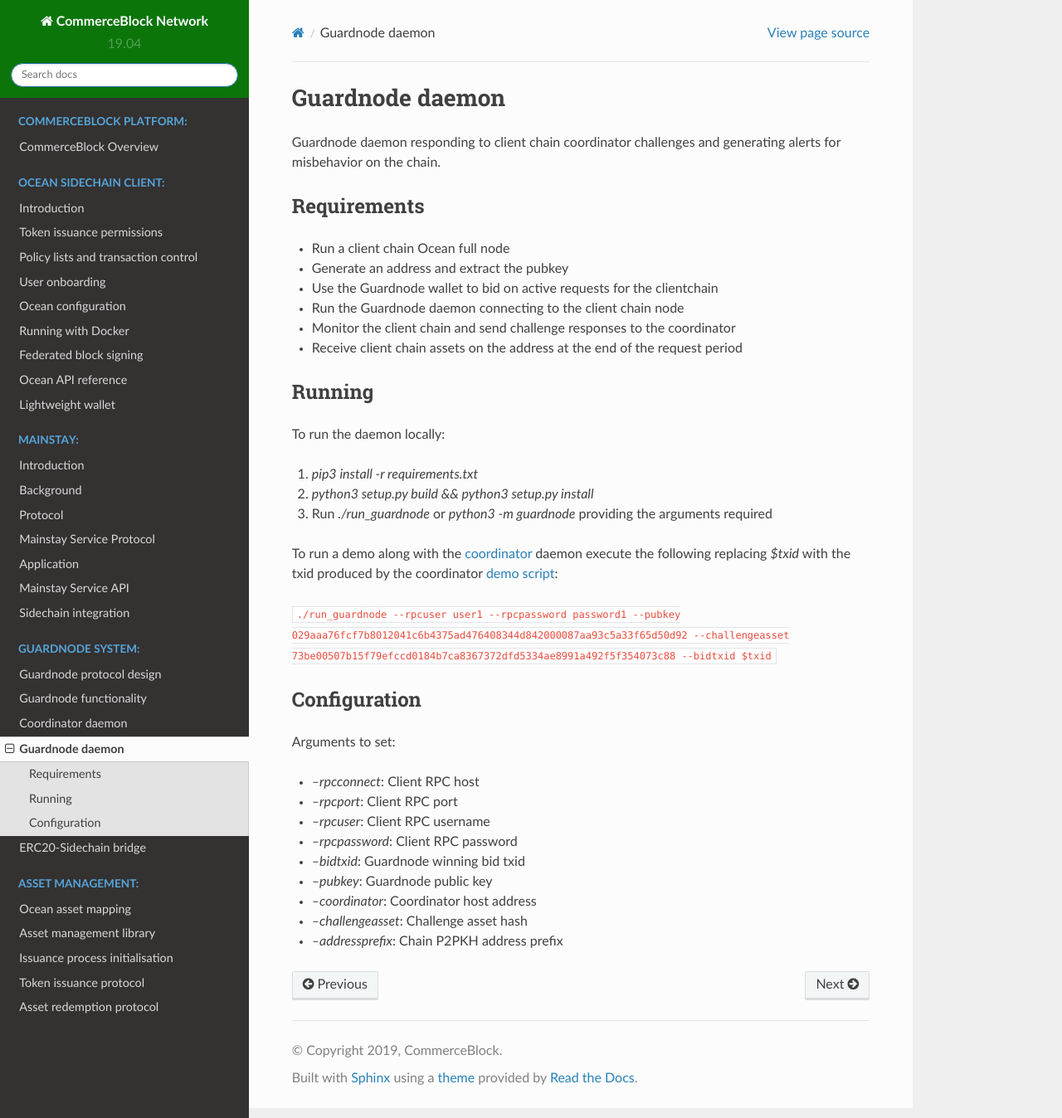
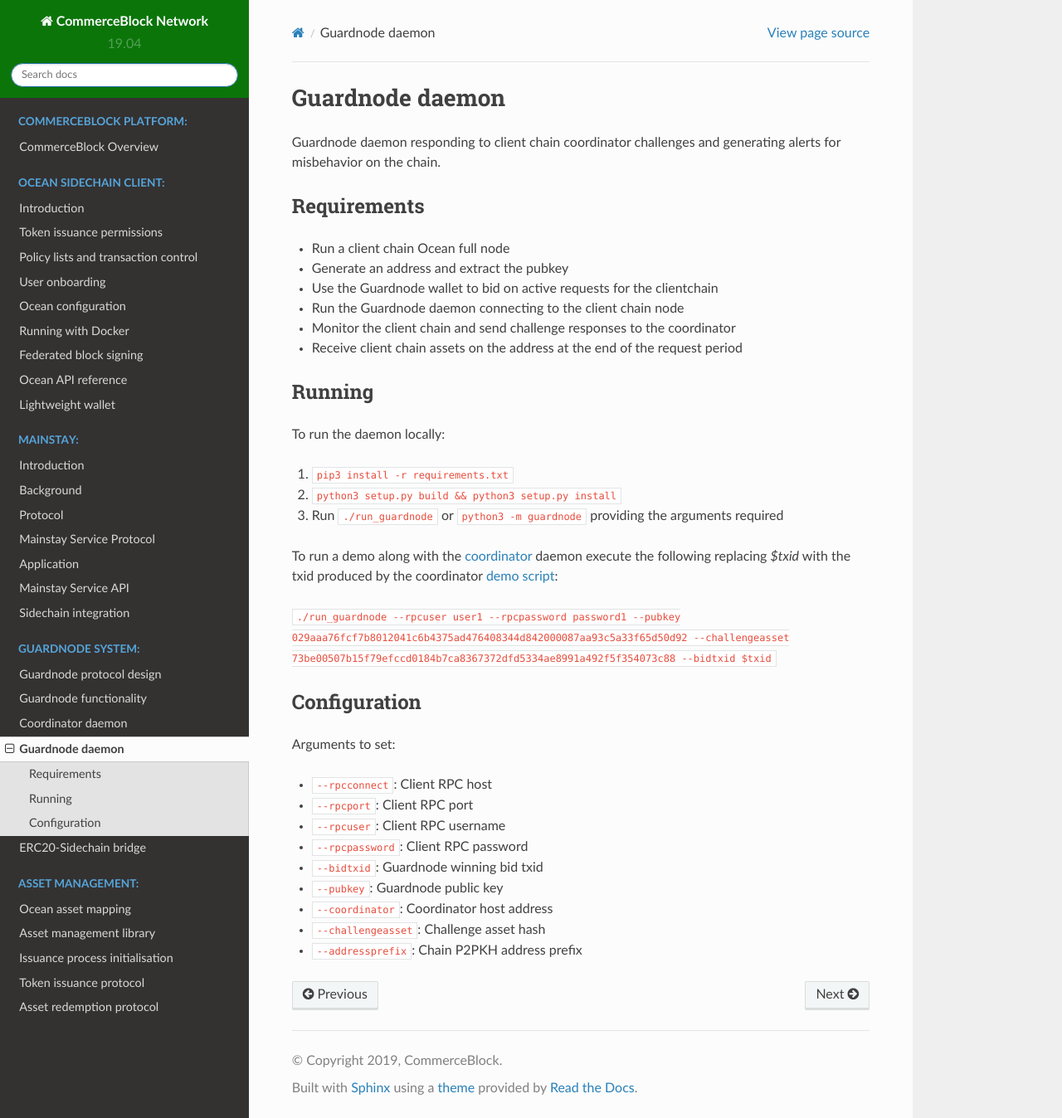
Before and after one commit to commerceblock/docs, a Sphinx documentation site: the page built from source/guardnode/index.rst, in a window 1280 px wide and 1348 px high. Shown: the whole window at 83% size. Built offline with Sphinx 7.4.7 and the Read the Docs theme 2.0.0, drawn with Linux system fonts in a browser that asks for light colours.

```diff
--- a/source/guardnode/index.rst
+++ b/source/guardnode/index.rst
@@ -18,9 +18,9 @@ Running
 
 To run the daemon locally:
 
-1. `pip3 install -r requirements.txt`
-2. `python3 setup.py build && python3 setup.py install`
-3. Run `./run_guardnode` or `python3 -m guardnode` providing the arguments required
+1. ``pip3 install -r requirements.txt``
+2. ``python3 setup.py build && python3 setup.py install``
+3. Run ``./run_guardnode`` or ``python3 -m guardnode`` providing the arguments required
 
 
 To run a demo along with the `coordinator <https://github.com/commerceblock/coordinator>`_ daemon execute the following replacing `$txid` with the txid produced by the coordinator `demo script <https://github.com/commerceblock/coordinator/scripts/demo.sh>`_:
@@ -32,12 +32,12 @@ Configuration
 
 Arguments to set:
 
-* `--rpcconnect`: Client RPC host
-* `--rpcport`: Client RPC port
-* `--rpcuser`: Client RPC username
-* `--rpcpassword`: Client RPC password
-* `--bidtxid`: Guardnode winning bid txid
-* `--pubkey`: Guardnode public key
-* `--coordinator`: Coordinator host address
-* `--challengeasset`: Challenge asset hash
-* `--addressprefix`: Chain P2PKH address prefix
+* ``--rpcconnect``: Client RPC host
+* ``--rpcport``: Client RPC port
+* ``--rpcuser``: Client RPC username
+* ``--rpcpassword``: Client RPC password
+* ``--bidtxid``: Guardnode winning bid txid
+* ``--pubkey``: Guardnode public key
+* ``--coordinator``: Coordinator host address
+* ``--challengeasset``: Challenge asset hash
+* ``--addressprefix``: Chain P2PKH address prefix
```
